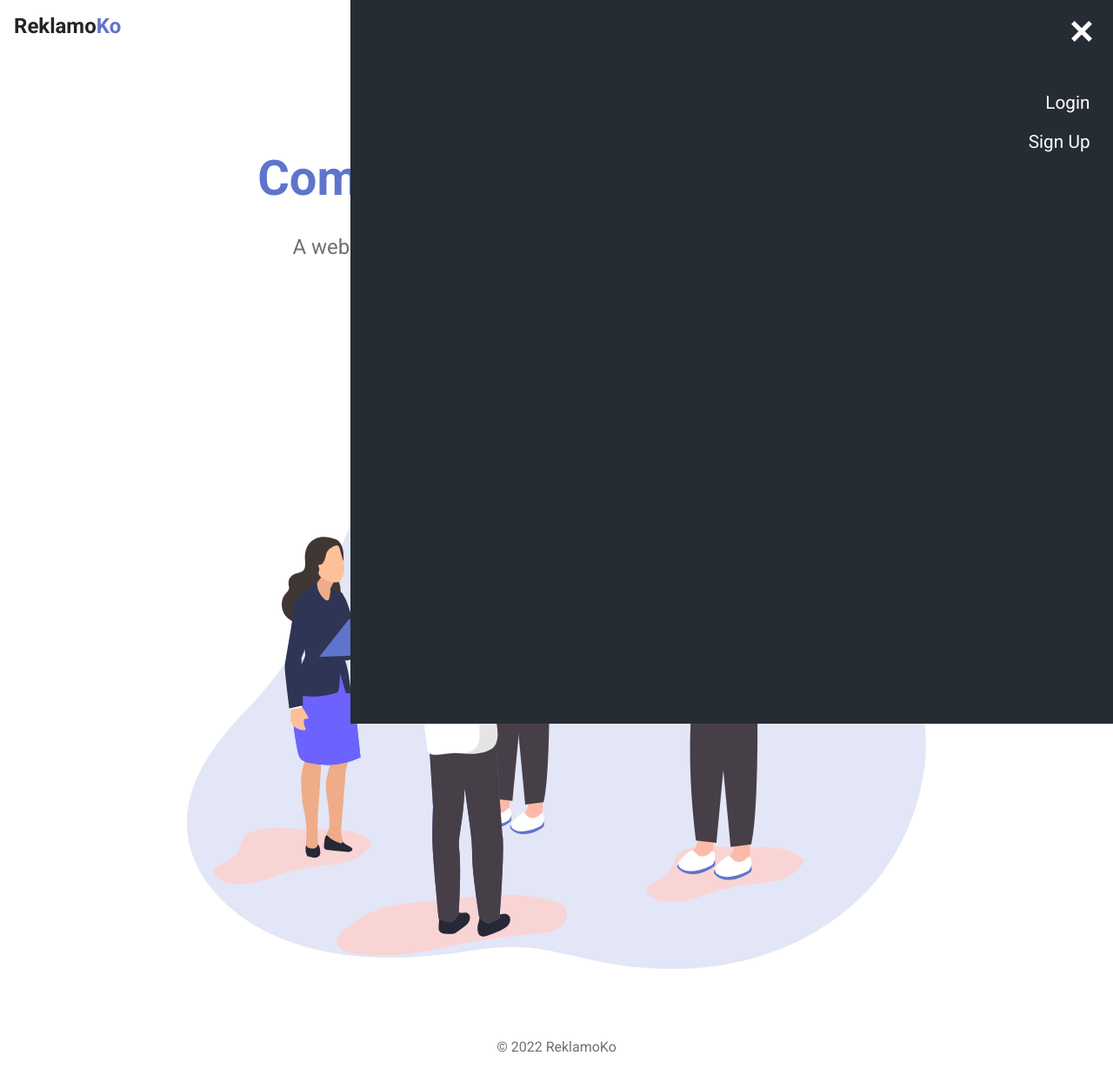
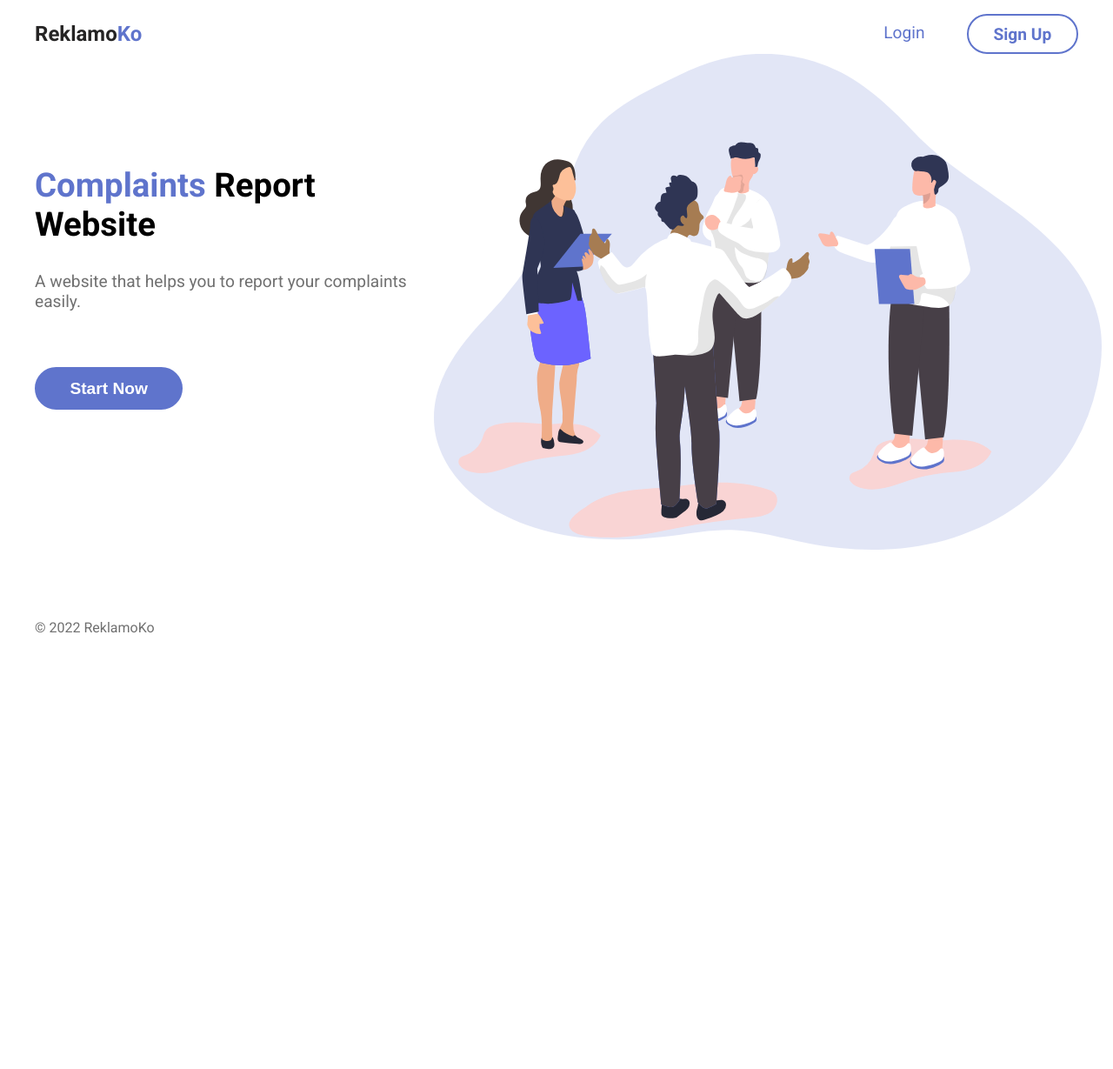
Before and after one commit to arsi21/ReklamoKo, a PHP site: page / in a window 1280 px wide. Shown: the whole page at 87% size. After the commit the page ends 728 px from the top, so only its background shows below. Run offline with PHP 8.4, Linux system fonts and the light colour scheme.

Commit message:
make the website responsive for desktop

```diff
--- a/src/css/style.css
+++ b/src/css/style.css
@@ -1,6 +1,12 @@
 @import url("https://fonts.googleapis.com/css2?family=Roboto:wght@400;700&display=swap");
 * {
   margin: 0;
+}
+
+*,
+*::before,
+*::after {
+  box-sizing: border-box;
 }
 
 a {
@@ -32,8 +38,8 @@ body {
   display: flex;
   justify-content: space-between;
 }
-.landing-header .landing-nav {
-  display: block;
+.landing-header nav {
+  display: none;
 }
 
 .hero-section .hero-left-column {
@@ -41,27 +47,31 @@ body {
   text-align: center;
 }
 .hero-section .hero-left-column .hero-header {
-  font-size: clamp(2.3rem, 5vw, 3.5rem);
+  font-size: clamp(2.3rem, 3vw, 3rem);
   margin-bottom: 2rem;
 }
 .hero-section .hero-left-column .hero-header span {
   color: #5f74cc;
 }
 .hero-section .hero-left-column .hero-sub-header {
-  font-size: clamp(1.3rem, 3vw, 1.5rem);
+  font-size: clamp(1.2rem, 1.5vw, 1.4rem);
   font-weight: 400;
   color: #707070;
   margin-bottom: 4rem;
 }
 .hero-section .hero-left-column .start-now-btn {
   padding: 0.6em 2em;
-  font-size: clamp(1.2rem, 3vw, 1.5rem);
+  font-size: clamp(1rem, 3vw, 1.2rem);
   font-weight: 700;
   color: white;
   background-color: #5f74cc;
+  border: 2px solid #5f74cc;
   border-radius: 5em;
-  border: none;
   margin-bottom: 4rem;
+}
+.hero-section .hero-left-column .start-now-btn:hover {
+  color: #5f74cc;
+  background-color: white;
 }
 .hero-section .hero-img {
   display: flex;
@@ -90,7 +100,10 @@ nav.menu-btn {
   top: 0;
   background: #262c33;
   height: 100vh;
-  padding: 1em;
+  padding: 1rem;
+}
+.landing-nav .mobile-menu-exit {
+  margin: 0;
 }
 .landing-nav .landing-pri-nav {
   margin-top: 5em;
@@ -113,3 +126,74 @@ nav.menu-btn {
   margin: 0.5em;
   cursor: pointer;
 }
+
+@media (min-width: 38em) {
+  .mobile-menu-open,
+.mobile-menu-exit {
+    display: none;
+  }
+
+  .landing-header {
+    display: flex;
+  }
+  .landing-header .logo {
+    margin-block: auto;
+  }
+  .landing-header nav {
+    display: flex;
+    justify-content: flex-end;
+    position: unset;
+    height: auto;
+    width: 100%;
+    padding: 0;
+    background-color: white;
+  }
+  .landing-header nav ul {
+    display: flex;
+  }
+  .landing-header nav a {
+    color: #5f74cc;
+    font-size: clamp(1rem, 8vw, 1.2rem);
+  }
+  .landing-header nav ul.landing-pri-nav {
+    margin: 0;
+  }
+  .landing-header nav ul.landing-pri-nav .sign-up-cta {
+    font-weight: 700;
+    padding-inline: 1.5em;
+    border: 2px solid #5f74cc;
+    border-radius: 5em;
+    margin-left: 2em;
+  }
+  .landing-header nav ul.landing-pri-nav .sign-up-cta:hover {
+    background-color: #5f74cc;
+    color: white;
+  }
+}
+@media (min-width: 50em) {
+  .landing-header,
+.hero-section,
+.landing-footer {
+    max-width: 1200px;
+    margin-inline: auto;
+  }
+
+  .hero-section {
+    display: flex;
+    justify-content: space-between;
+  }
+  .hero-section .hero-left-column {
+    text-align: left;
+  }
+  .hero-section .hero-left-column .hero-header {
+    width: 17ch;
+  }
+  .hero-section .hero-img img {
+    margin-right: -7%;
+    width: min(60vw, 900px);
+  }
+
+  .landing-footer {
+    text-align: start;
+  }
+}
--- a/src/index.html
+++ b/src/index.html
@@ -40,21 +40,7 @@
         <p>&copy; 2022 ReklamoKo</p>
     </footer>
 
-    <script>
-        console.log("hi");
-        const mobileBtn = document.getElementById('mobile-btn');
-        nav = document.querySelector('nav')
-        mobileBtnExit = document.getElementById('mobile-exit');
-
-        mobileBtn.addEventListener('click', () => {
-            nav.classList.add('menu-btn');
-        })
-
-        mobileBtnExit.addEventListener('click', () => {
-            nav.classList.remove('menu-btn');
-
-        })
-    </script>
+    <script src="js/mobile_menu.js"></script>
 </body>
 
 </html>
--- a/src/sass/2-base/_reset.scss
+++ b/src/sass/2-base/_reset.scss
@@ -1,11 +1,17 @@
 * {
     margin: 0;
+}
+
+*,
+*::before,
+*::after {
+    box-sizing: border-box;
 }
 
 a {
     text-decoration: none;
 }
 
- ul {
+ul {
     list-style-type: none;
- }
+}
--- a/src/sass/5-pages/_landing.scss
+++ b/src/sass/5-pages/_landing.scss
@@ -20,7 +20,7 @@ body {
         text-align: center;
 
         .hero-header {
-            font-size: clamp(2.3rem, 5vw, 3.5rem);
+            font-size: clamp(2.3rem, 3vw, 3rem);
             margin-bottom: 2rem;
 
             span {
@@ -29,7 +29,7 @@ body {
         }
 
         .hero-sub-header {
-            font-size: clamp(1.3rem, 3vw, 1.5rem);
+            font-size: clamp(1.2rem, 1.5vw, 1.4rem);
             font-weight: variables.$font-weight-400;
             color: variables.$font-color-lighter;
             margin-bottom: 4rem;
@@ -37,13 +37,18 @@ body {
 
         .start-now-btn {
             padding: 0.6em 2em;
-            font-size: clamp(1.2rem, 3vw, 1.5rem);
+            font-size: clamp(1rem, 3vw, 1.2rem);
             font-weight: variables.$font-weight-700;
             color: variables.$white-color;
             background-color: variables.$accent-color;
+            border: 2px solid variables.$accent-color;
             border-radius: 5em;
-            border: none;
             margin-bottom: 4rem;
+
+            &:hover {
+                color: variables.$accent-color;
+                background-color: variables.$white-color;
+            }
         }
     }
 
@@ -109,7 +114,7 @@ nav.menu-btn {
     cursor: pointer;
 }
 
-@media (min-width: 38em) and (max-width: 70em) {
+@media (min-width: 38em) {
 
     .mobile-menu-open,
     .mobile-menu-exit {
@@ -138,19 +143,59 @@ nav.menu-btn {
 
             a {
                 color: variables.$accent-color;
-                font-size: 1.2rem;
+                font-size: clamp(1rem, 8vw, 1.2rem);
             }
 
             ul.landing-pri-nav {
                 margin: 0;
 
                 .sign-up-cta {
-                    padding-inline: 1em;
+                    font-weight: variables.$font-weight-700;
+                    padding-inline: 1.5em;
                     border: 2px solid variables.$accent-color;
                     border-radius: 5em;
                     margin-left: 2em;
+
+                    &:hover {
+                        background-color: variables.$accent-color;
+                        color: variables.$white-color;
+                    }
                 }
             }
         }
     }
 }
+
+@media (min-width: 50em) {
+
+    .landing-header,
+    .hero-section,
+    .landing-footer {
+        max-width: 1200px;
+        margin-inline: auto;
+    }
+
+    .hero-section {
+        display: flex;
+        justify-content: space-between;
+
+        .hero-left-column {
+            text-align: left;
+
+            .hero-header {
+                width: max(10ch, 17ch);
+            }
+        }
+
+        .hero-img {
+            img {
+                margin-right: -7%;
+                width: min(60vw, 900px);
+            }
+        }
+    }
+
+    .landing-footer {
+        text-align: start;
+    }
+}
```
